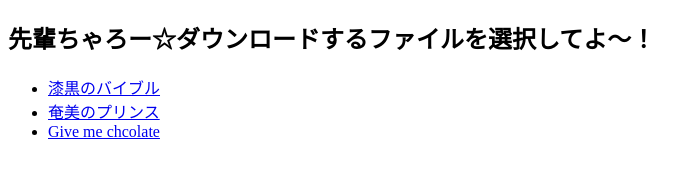
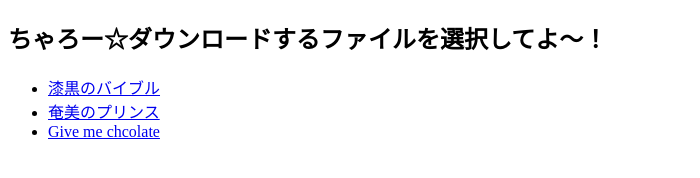
Before and after one commit to Rikuto6425/Rikuto6425.github.io, a plain HTML site: page index.html in a window 1280 px wide. Shown: the whole page, without its empty margins (0-700 px from the left). Drawn offline with Linux system fonts and the light colour scheme.

Commit message:
Update index.html

```diff
--- a/index.html
+++ b/index.html
@@ -32,7 +32,7 @@
     </script>
 </head>
 <body>
-    <h2>先輩ちゃろー☆ダウンロードするファイルを選択してよ～！</h2>
+    <h2>ちゃろー☆ダウンロードするファイルを選択してよ～！</h2>
     <ul>
         <li><a href="#" onclick="requestPassword('file1.pdf')">漆黒のバイブル</a></li>
         <li><a href="#" onclick="requestPassword('file2.pdf')">奄美のプリンス</a></li>
```
